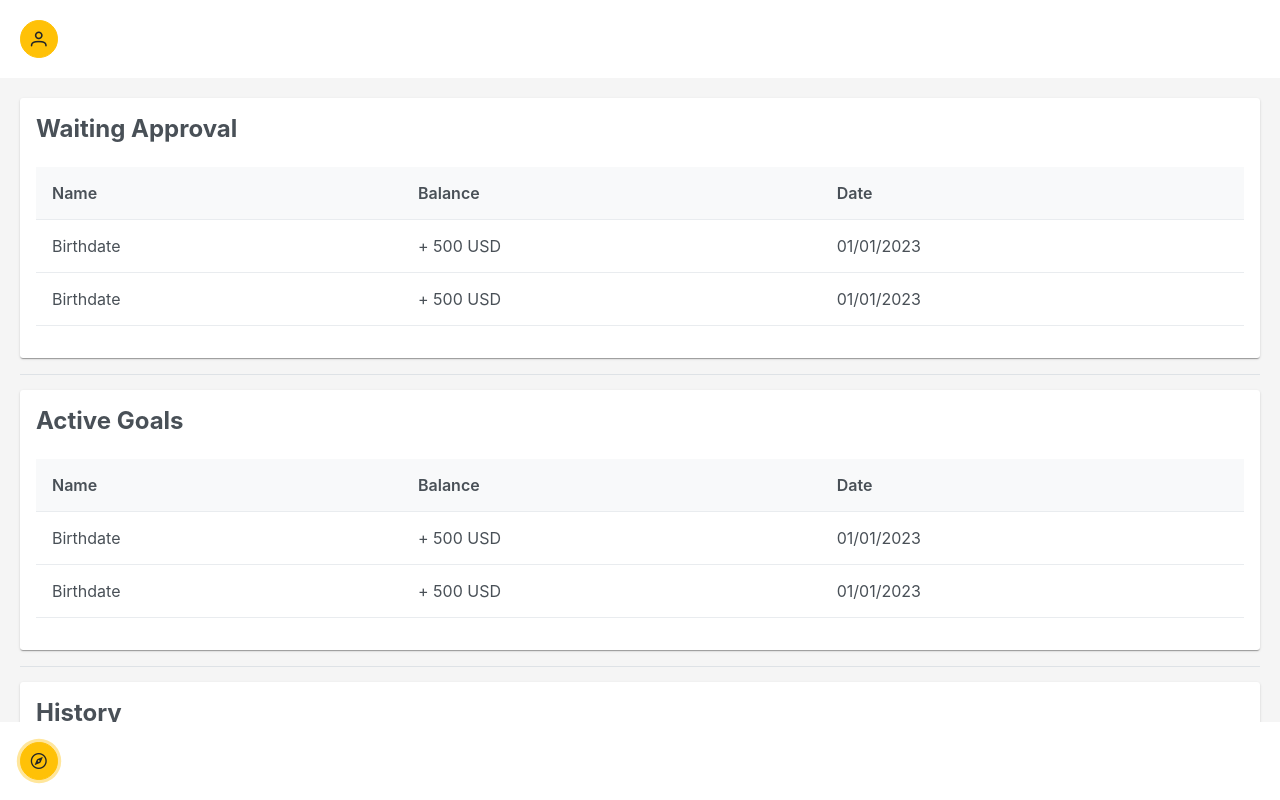
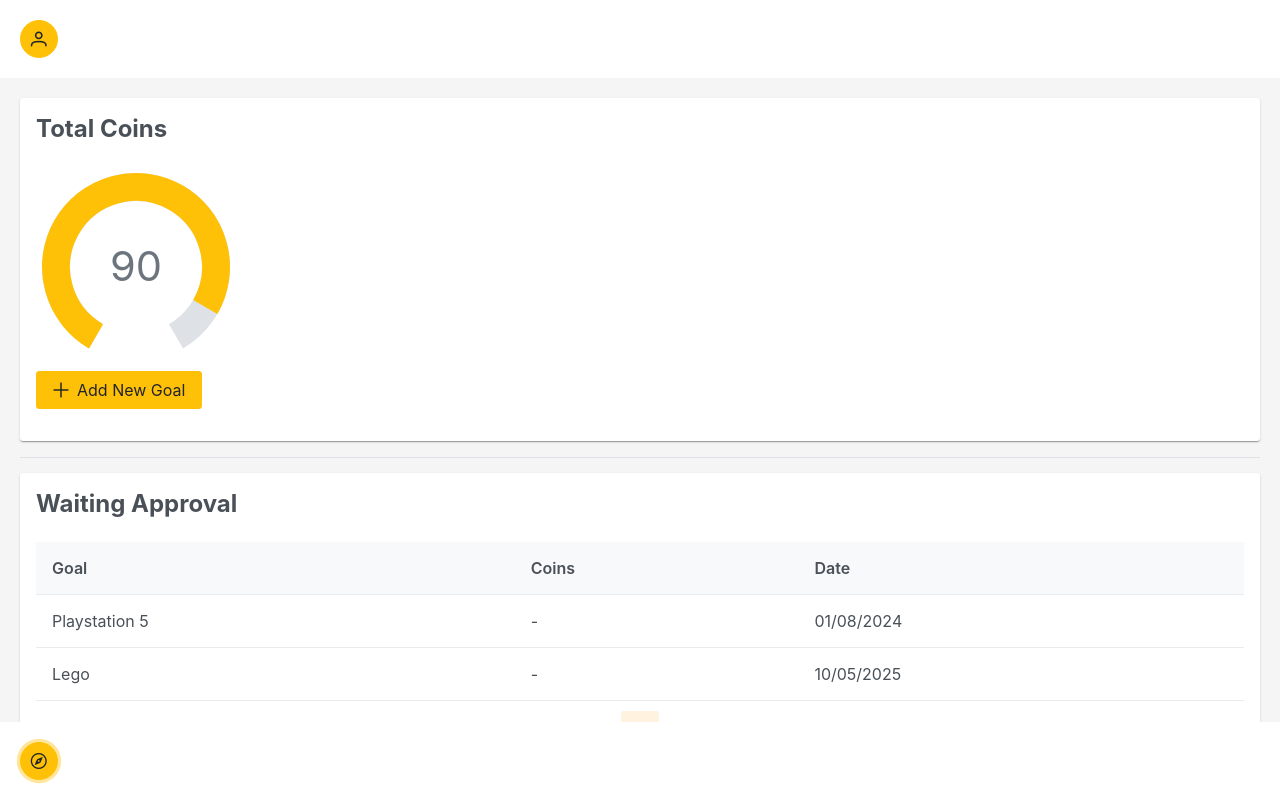
Before and after one commit to ycakar-ing/ing-kids, a React (Vite) app: page /goals in a window 1280 px wide. Both pictures are taken after a click on the button 38 px from the left and 761 px from the top of the page. Shown: the top 800 px of the page. Built offline with nearby package versions, Linux system fonts and the light colour scheme.

Commit message:
goals page

```diff
--- a/src/child/Goals.jsx
+++ b/src/child/Goals.jsx
@@ -6,57 +6,144 @@ import { DataTable } from 'primereact/datatable';
 import { Column } from 'primereact/column';
 import { Button } from 'primereact/button';
 import { useNavigate } from 'react-router-dom';
+import { ConfirmDialog, confirmDialog } from 'primereact/confirmdialog';
+import { Toast } from 'primereact/toast';
+import React, { useRef } from 'react';
+import { Dialog } from 'primereact/dialog';
+import { InputText } from 'primereact/inputtext';
+
 
 
 export const Goals = () => {
 
     const naviate = useNavigate();
 
-    const [value, setValue] = useState(60);
+    const [visible, setVisible] = useState(false);
 
-    const [transactions, setTransacations] = useState([
+    const [value, setValue] = useState(90);
+
+    const [newGoalValue, setNewGoalValue] = useState('set new goal');
+
+    const [approvalGoals, setApprovalGoals] = useState([
         {
-            description: "Birthdate",
-            balance: " + 500 USD",
-            date: "01/01/2023"
+            id: 1,
+            description: "Playstation 5",
+            budget: "-",
+            date: "01/08/2024"
         },
         {
-            description: "Birthdate",
-            balance: " + 500 USD",
-            date: "01/01/2023",
+            id: 2,
+            description: "Lego",
+            budget: "-",
+            date: "10/05/2025",
 
         }
     ]);
 
+    const [activeGoals, setActiveGoals] = useState([
+        {
+            id: 1,
+            description: "Red Dead Redemption",
+            budget: "45 c",
+            date: "01/08/2024"
+        },
+        {
+            id: 2,
+            description: "Baldur's Gate",
+            budget: "60 c",
+            date: "10/05/2025",
+
+        }
+    ]);
+
+    const [historicGoals, setHistoricGoals] = useState([
+        {
+            id: 1,
+            description: "t-shirt",
+            budget: "5 c",
+            date: "12/11/2023"
+        },
+        {
+            id: 2,
+            description: "Headphones",
+            budget: "13 c",
+            date: "11/05/2023",
+
+        },
+        {
+            id: 3,
+            description: "Mouse",
+            budget: "21 c",
+            date: "12/11/2023"
+        },
+        {
+            id: 4,
+            description: "trouser",
+            budget: "5 c",
+            date: "12/11/2023"
+        },
+        {
+            id: 5,
+            description: "cardigan",
+            budget: "5 c",
+            date: "12/11/2023"
+        },
+        {
+            id: 6,
+            description: "t-shirt",
+            budget: "5 c",
+            date: "12/11/2023"
+        },
+        {
+            id: 7,
+            description: "t-shirt",
+            budget: "5 c",
+            date: "12/11/2023"
+        },
+    ]);
+
     return (
         <>
-        <Card title="Waiting Approval">
-        <DataTable value={transactions}>
-                    <Column field="description" header="Name"></Column>
-                    <Column field="balance" header="Balance"></Column>
-                    <Column field="date" header="Date"></Column>
-                </DataTable>
-        </Card>
-        <Divider />
-            <Card title="Active Goals">
-                <DataTable value={transactions}>
-                    <Column field="description" header="Name"></Column>
-                    <Column field="balance" header="Balance"></Column>
+            <Card title="Total Coins">
+                <Knob value={value} onChange={(e) => setValue(e.value)} size={200} />
+        <div className="card flex justify-content-center">
+            <Button label="Add New Goal" icon="pi pi-plus" onClick={() => setVisible(true)} />
+            <Dialog header="Add New Goal" visible={visible} style={{ width: '50vw' }} onHide={() => setVisible(false)}>
+            <InputText value={newGoalValue} onChange={(e) => setNewGoalValue(e.target.value)} />
+            <Button label="Submit Goal" icon="pi pi-check" onClick={() => setVisible(true)} />
+            </Dialog>
+        </div>
+            </Card>
+            <Divider />
+            <Card title="Waiting Approval">
+                <DataTable value={approvalGoals} paginator rows={5}>
+                    <Column field="description" header="Goal"></Column>
+                    <Column field="budget" header="Coins"></Column>
                     <Column field="date" header="Date"></Column>
                 </DataTable>
             </Card>
             <Divider />
+            <Card title="Active Goals">
+                <DataTable value={activeGoals} paginator rows={5} selectionMode={'checkbox'} selection={activeGoals} dataKey="id" tableStyle={{ minWidth: '50rem' }}>
+                    <Column selectionMode="multiple" headerStyle={{ width: '3rem' }}></Column>
+                    <Column field="description" header="Goal"></Column>
+                    <Column field="budget" header="Coins"></Column>
+                    <Column field="date" header="Date"></Column>
+                </DataTable>
+                <Button label="Submit" icon="pi pi-check" />
+            </Card>
+            <Divider />
             <Card title="History">
-                <DataTable value={transactions}>
+                <DataTable value={historicGoals} paginator rows={5}>
                     <Column field="description" header="Goal"></Column>
-                    <Column field="budget" header="Budget"></Column>
+                    <Column field="budget" header="Coins"></Column>
                     <Column field="date" header="Date"></Column>
                 </DataTable>
             </Card>
+
             <Divider />
-            <Button label='New Goal' onClick={(e)=>{
-                naviate('/goals');
-            }}/>
+
+
         </>
     )
 }
```
